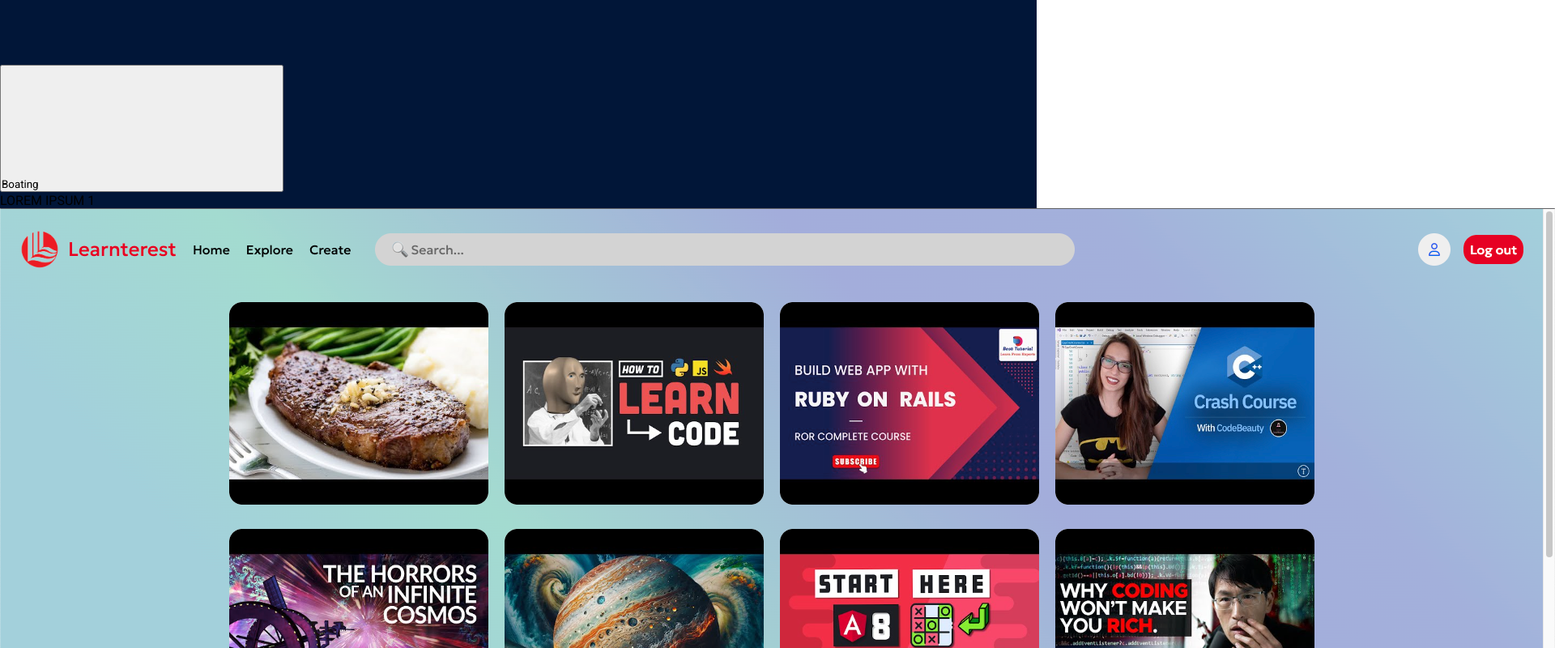
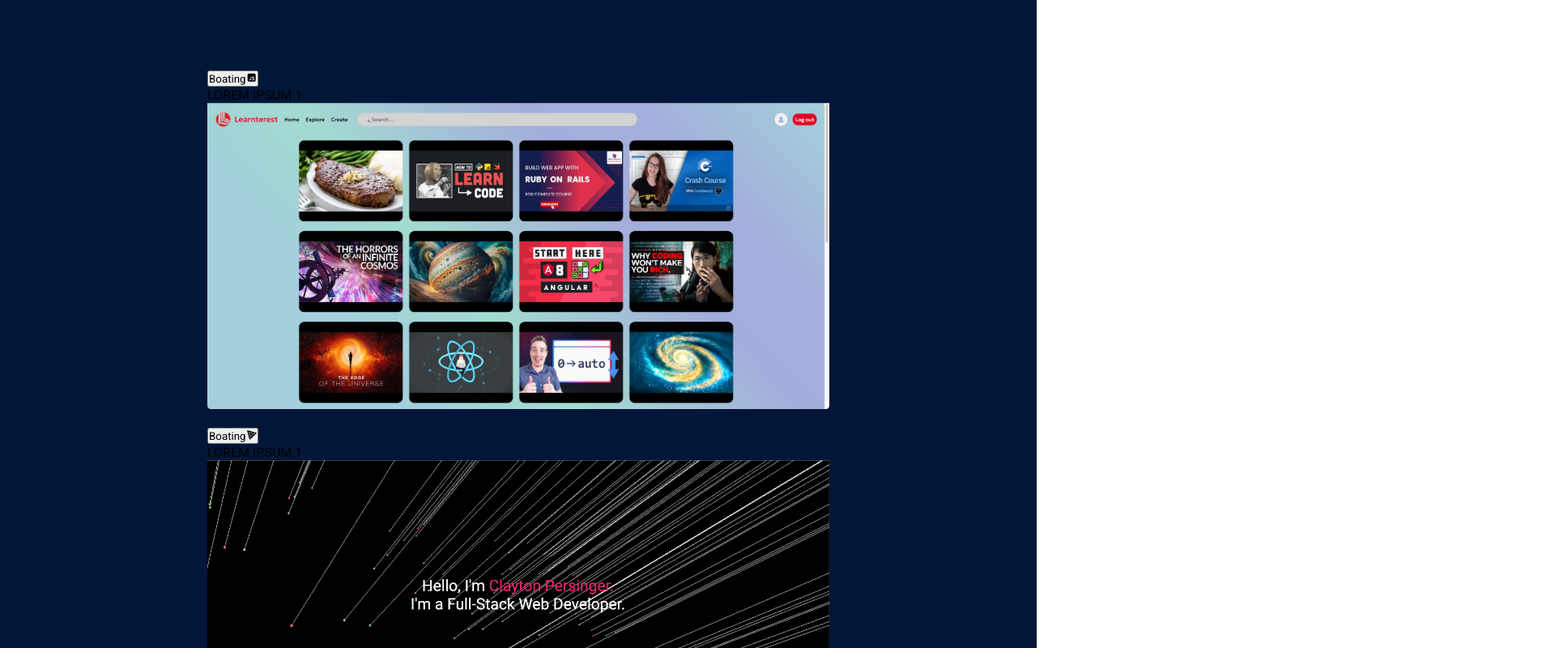
Before and after one commit to oMnotopia/portfolio, a React (Vite) app: page / in a window 1280 px wide. Shown: the part 1440-2240 px from the top of the page at 81% size, 1920 px wide, since content can reach past the window. Built offline with nearby package versions, Linux system fonts and the light colour scheme.

Commit message:
Include react-icons for each project

```diff
--- a/src/components/Projects.jsx
+++ b/src/components/Projects.jsx
@@ -1,5 +1,13 @@
 import ResourceWallMP from '../assets/resource-wall.png'
 import ThreeJSPage from '../assets/three-js-page.png'
+
+import { FaPython } from 'react-icons/fa';
+import { RiJavascriptFill } from 'react-icons/ri'
+import { TbBrandThreejs } from 'react-icons/tb'
+
+
+
+import '../styles/projects.css'
 
 const Projects = () => {
   return (
@@ -16,7 +24,12 @@
                 aria-expanded="true"
               >
                 <span id="panel1-title">Boating</span>
-                <svg aria-hidden="true" className="accordion-icon"></svg>
+                <span
+                  aria-hidden="true"
+                  className="accordion-icon"
+                >
+                  <RiJavascriptFill />
+                </span>
               </button>
             </h2>
             <div
@@ -30,7 +43,7 @@
                 LOREM IPSUM 1
               </p>
               <img
-                class="accordion-image"
+                className="accordion-image"
                 src={ResourceWallMP}
                 alt="resource wall main page"
               />
@@ -45,7 +58,12 @@
                 aria-expanded="true"
               >
                 <span id="panel2-title">Boating</span>
-                <svg aria-hidden="true" className="accordion-icon"></svg>
+                <span
+                  aria-hidden="true"
+                  className="accordion-icon"
+                >
+                  <TbBrandThreejs />
+                </span>
               </button>
             </h2>
             <div
@@ -59,7 +77,7 @@
                 LOREM IPSUM 1
               </p>
               <img
-                class="accordion-image"
+                className="accordion-image"
                 src={ThreeJSPage}
                 alt="resource wall main page"
               />
```
